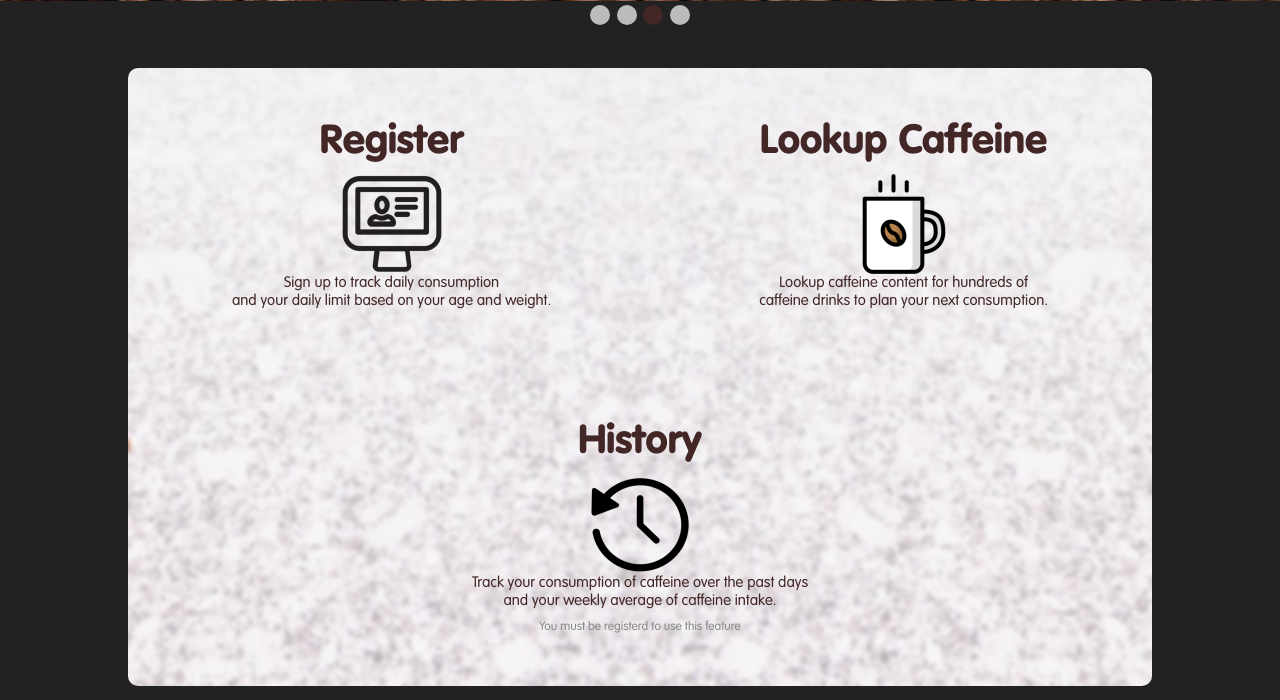
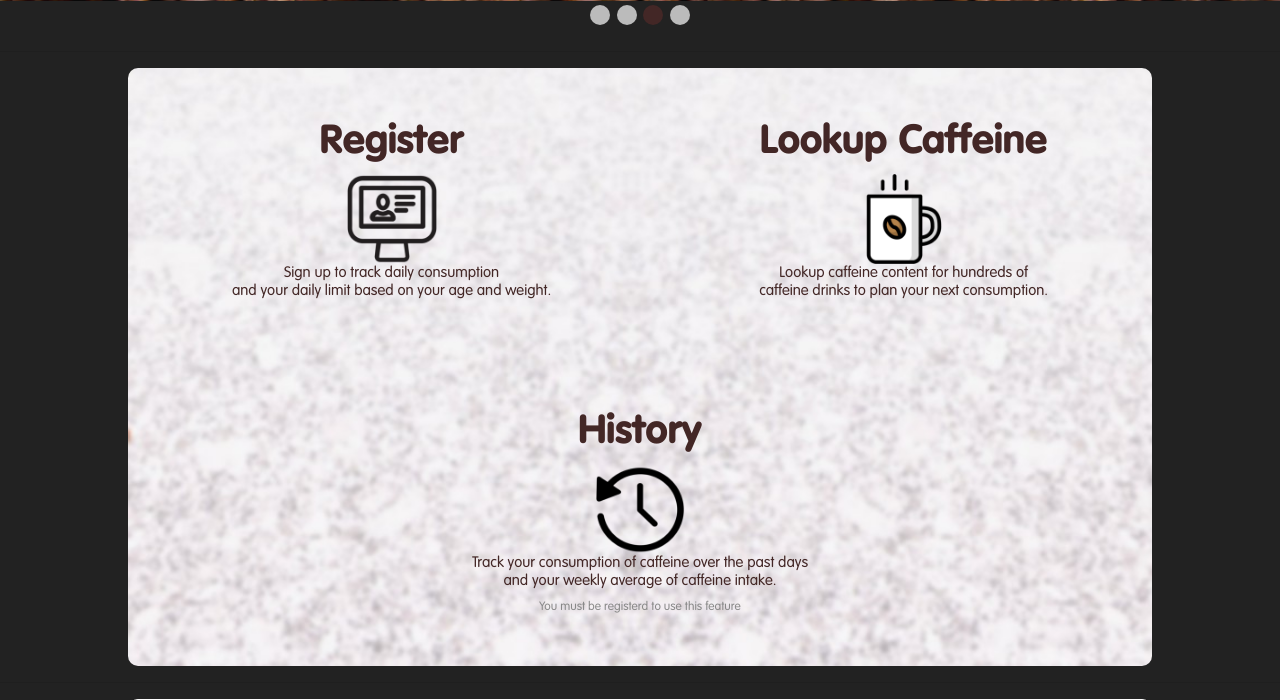
Before and after one commit to khaled619/caffeine, a Flask app: page / in a window 1280 px wide. Shown: the part 617-1317 px from the top of the page. Run offline with Flask 2, Linux system fonts and the light colour scheme; parts of the project's set-up code (start-up, migrations or seed data) failed here and were passed over; some libraries are stand-ins or nearby versions.

Commit message:
Removed some stuff

```diff
--- a/static/design.css
+++ b/static/design.css
@@ -83,7 +83,7 @@ src: url("fonts/VAGRoundedStd-Light.woff") format("woff")
 
 .features-images
 {
-  height: 100px;
+  height: 90px;
 }
 .Refrences
 {
```
